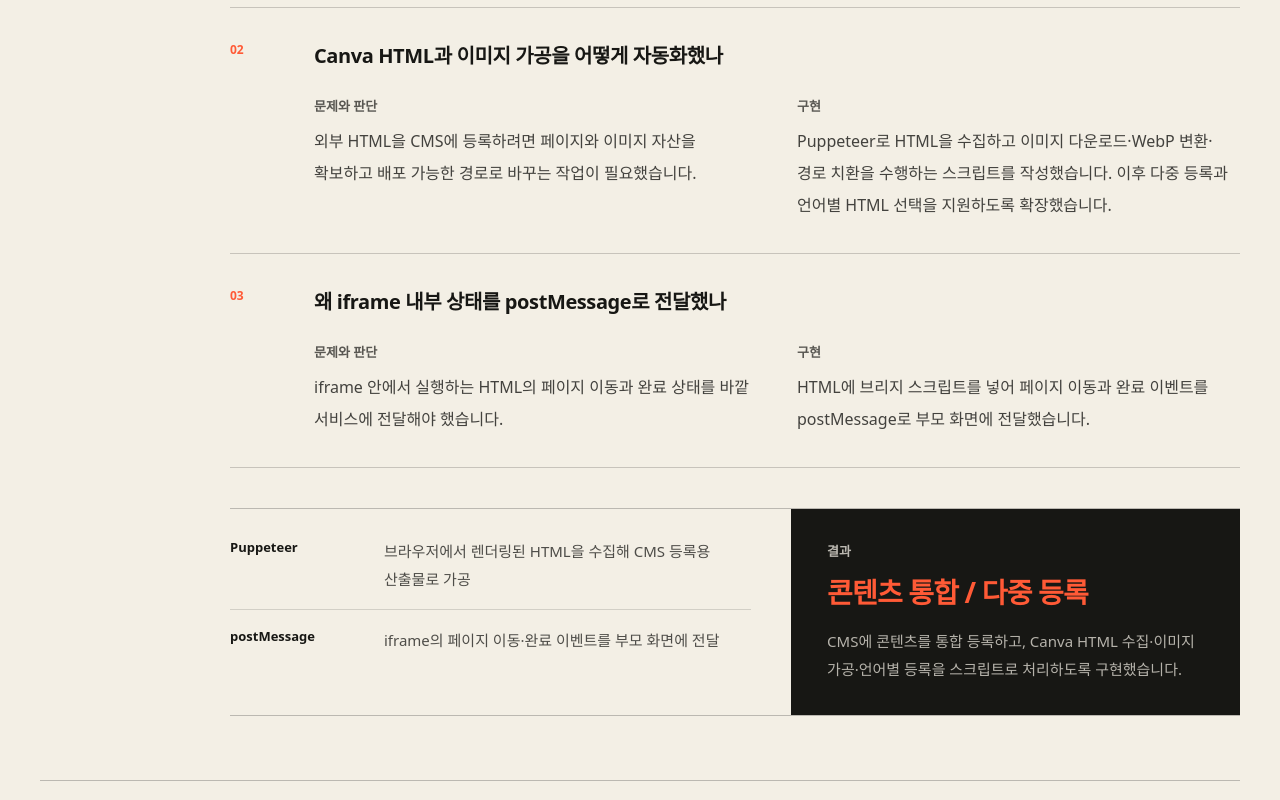
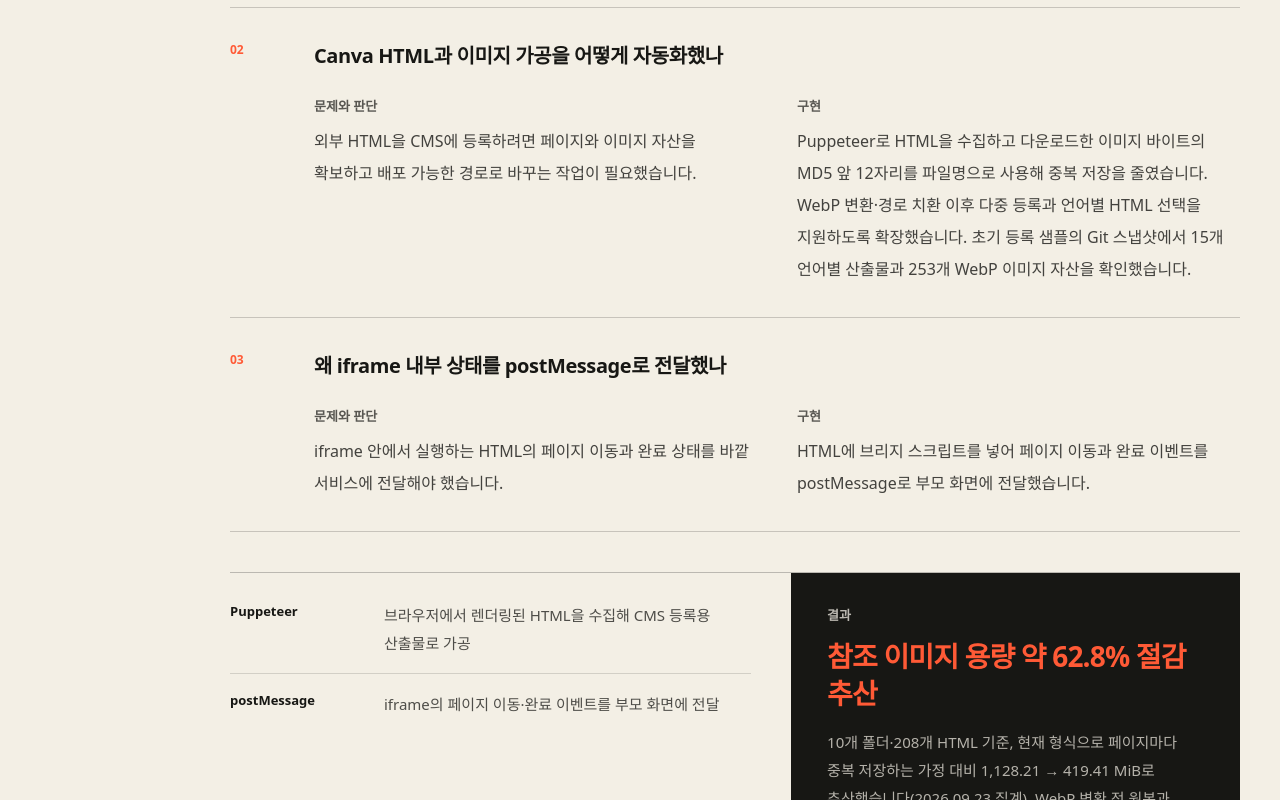
Before and after one commit to ShinByoungWoo/portfolio, a React (Vite) app: page / in a window 1280 px wide. Shown: the part 6920-7720 px from the top of the page. Built offline with nearby package versions, Linux system fonts and the light colour scheme.

Commit message:
Document CMS image metrics and home-computer handoff

```diff
--- a/src/data/portfolio.ts
+++ b/src/data/portfolio.ts
@@ -277,7 +277,7 @@ export const caseStudies: CaseStudy[] = [
                 reason:
                     '외부 HTML을 CMS에 등록하려면 페이지와 이미지 자산을 확보하고 배포 가능한 경로로 바꾸는 작업이 필요했습니다.',
                 implementation:
-                    'Puppeteer로 HTML을 수집하고 이미지 다운로드·WebP 변환·경로 치환을 수행하는 스크립트를 작성했습니다. 이후 다중 등록과 언어별 HTML 선택을 지원하도록 확장했습니다.',
+                    'Puppeteer로 HTML을 수집하고 다운로드한 이미지 바이트의 MD5 앞 12자리를 파일명으로 사용해 중복 저장을 줄였습니다. WebP 변환·경로 치환 이후 다중 등록과 언어별 HTML 선택을 지원하도록 확장했습니다. 초기 등록 샘플의 Git 스냅샷에서 15개 언어별 산출물과 253개 WebP 이미지 자산을 확인했습니다.',
             },
             {
                 question: '왜 iframe 내부 상태를 postMessage로 전달했나',
@@ -298,12 +298,12 @@ export const caseStudies: CaseStudy[] = [
             },
         ],
         result: {
-            value: '콘텐츠 통합 / 다중 등록',
-            label: 'CMS에 콘텐츠를 통합 등록하고, Canva HTML 수집·이미지 가공·언어별 등록을 스크립트로 처리하도록 구현했습니다.',
+            value: '참조 이미지 용량 약 62.8% 절감 추산',
+            label: '10개 폴더·208개 HTML 기준, 현재 형식으로 페이지마다 중복 저장하는 가정 대비 1,128.21 → 419.41 MiB로 추산했습니다(2026.09.23 집계). WebP 변환 전 원본과 비교한 실측치는 아닙니다.',
         },
         resumeBullets: [
             '콘텐츠 통합 관리에 참여: Phaser·CreateJS·Vue 등으로 개별 제작한 콘텐츠를 CMS에 이관·등록하고, 기존 콘텐츠의 실행과 학습 저장 연동을 수정했습니다.',
-            '등록 준비 작업 자동화: Puppeteer로 Canva HTML 수집, 이미지 다운로드·WebP 변환·배포 경로 치환을 처리하고 다중 등록으로 확장했습니다. 초기 등록 샘플의 Git 스냅샷에서 15개 언어별 산출물과 253개 WebP 이미지 자산을 확인했습니다.',
+            '등록 준비 작업 자동화: Puppeteer로 Canva HTML 수집, 이미지의 MD5 기반 중복 제거·WebP 변환·경로 치환을 처리했습니다. 10개 폴더·208개 HTML의 참조 이미지 기준, 현재 형식의 페이지별 중복 저장 가정 대비 약 62.8% 절감으로 추산했습니다(1,128.21 → 419.41 MiB, 2026.09.23 집계).',
             '학습 서비스와 실행 콘텐츠 연결: 언어별 HTML 선택과 iframe의 페이지 이동·완료 이벤트 전달을 구현하고, 기존 S3/CDN 배포 흐름에 연결했습니다.',
         ],
     },
```
Also changed, not shown: 3 other files (tests, documents, lock files or other folders).
